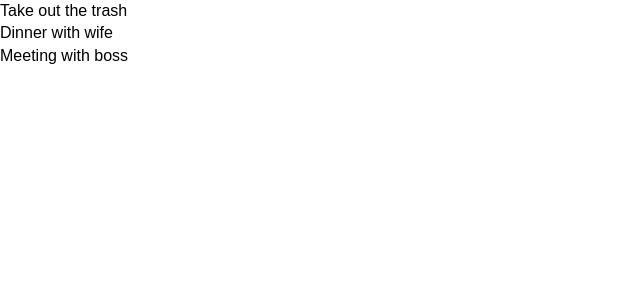
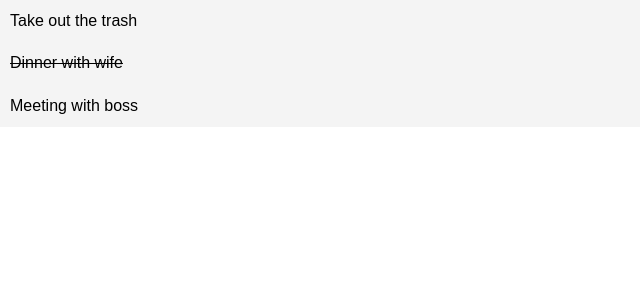
Before and after one commit to abgeiger/react-todo, a React (Create React App) app: page / in a window 1280 px wide. Shown: the top 300 px of the page, without its empty margins (0-640 px from the left). Built offline with nearby package versions, Linux system fonts and the light colour scheme.

Commit message:
Added TodoItem styling.

```diff
--- a/src/App.js
+++ b/src/App.js
@@ -14,7 +14,7 @@ class App extends Component {
       {
         id: 2,
         title: 'Dinner with wife',
-        completed: false
+        completed: true
       },
       {
         id: 3,
--- a/src/components/TodoItem.js
+++ b/src/components/TodoItem.js
@@ -2,9 +2,18 @@ import React, { Component } from 'react';
 import PropTypes from 'prop-types';
 
 export class TodoItem extends Component {
+    getStyle = () => {
+        return {
+            background: '#f4f4f4',
+            padding: '10px',
+            borderBottome: '1px #ccc dotted',
+            textDecoration: this.props.todo.completed ? 'line-through' : 'none'
+        }
+    }
+
     render() {
         return (
-            <div>
+            <div style={this.getStyle()}>
                 <p>{ this.props.todo.title }</p>
             </div>
         )
```
